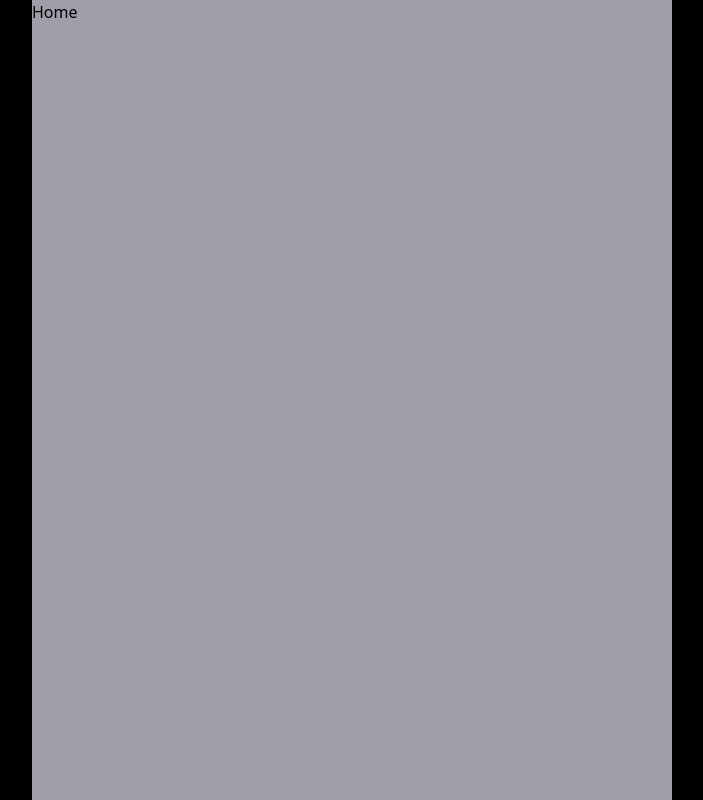
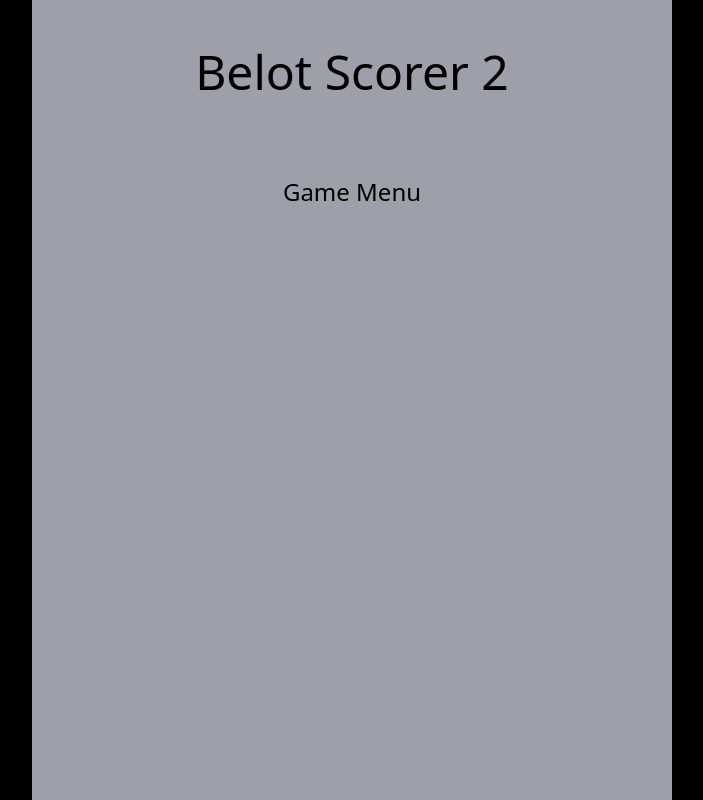
Before and after one commit to petko-todorov/belot-scorer, a React (Vite) app: page / in a window 1280 px wide. Shown: the whole page, without its empty margins (288-991 px from the left). Built offline with nearby package versions, Linux system fonts and the light colour scheme.

Commit message:
Update Home page layout and add game menu link.

```diff
--- a/src/pages/Home.jsx
+++ b/src/pages/Home.jsx
@@ -1,7 +1,13 @@
 const Home = () => {
     return (
         <>
-            <h1>Home</h1>
+            <main className="text-center pt-12">
+                <h1 className="text-5xl mb-20">Belot Scorer 2</h1>
+
+                <p className="text-2xl">
+                    <a href="/menu">Game Menu</a>
+                </p>
+            </main>
         </>
     );
 };
```
